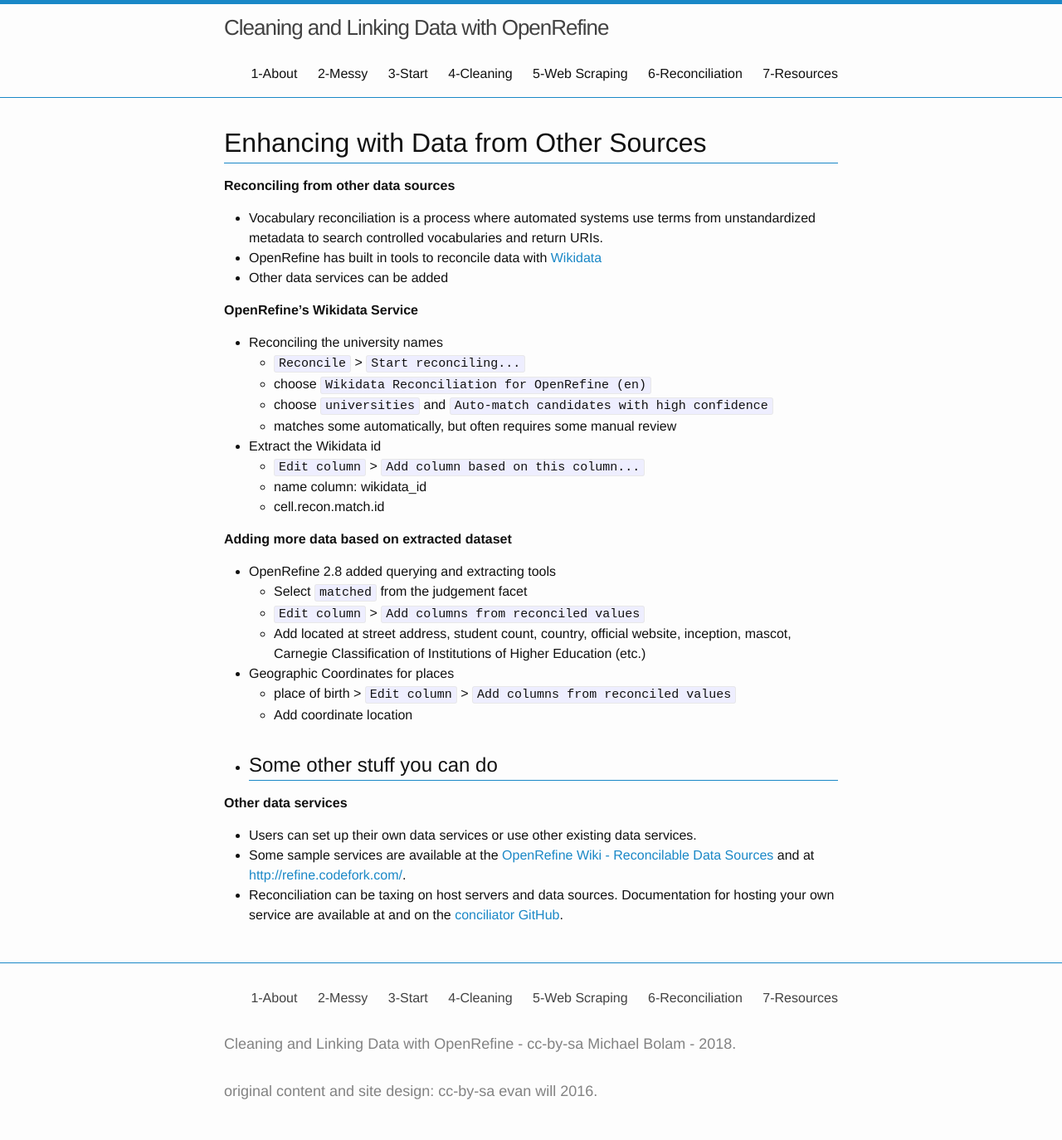
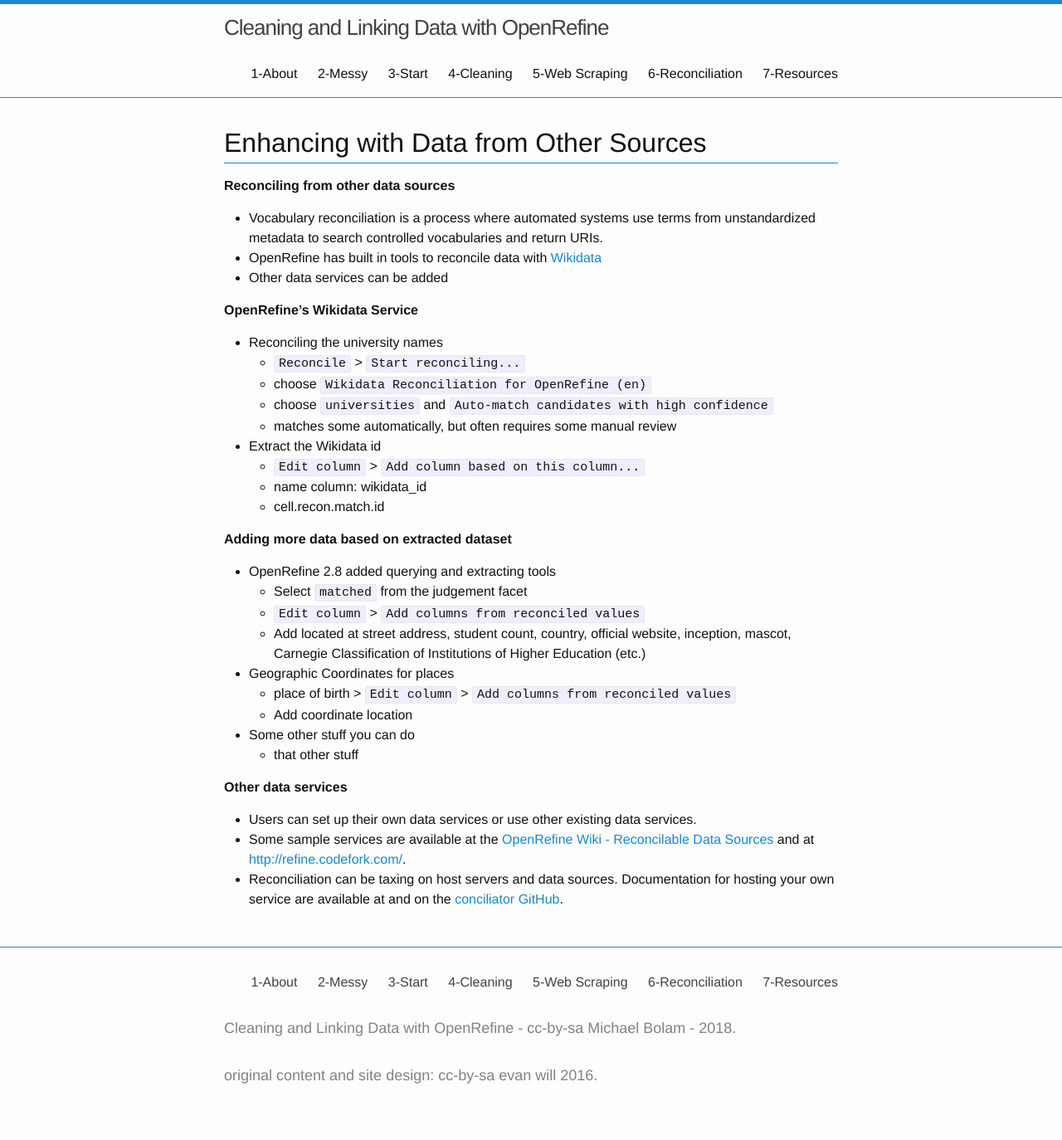
Before and after one commit to mbolam/DSWS_OpenRefine, a Jekyll site: the page built from 6-reconciliation.md, in a window 1280 px wide. Shown: the whole page at 83% size. Built offline with Jekyll 4.4.1, drawn with Linux system fonts in a browser that asks for light colours.

Commit message:
more garbage

```diff
--- a/6-reconciliation.md
+++ b/6-reconciliation.md
@@ -32,7 +32,7 @@ nav: true
   - place of birth > `Edit column` > `Add columns from reconciled values`
   - Add coordinate location
 - Some other stuff you can do
-  -
+  - that other stuff
 
 **Other data services**
 - Users can set up their own data services or use other existing data services.
```
